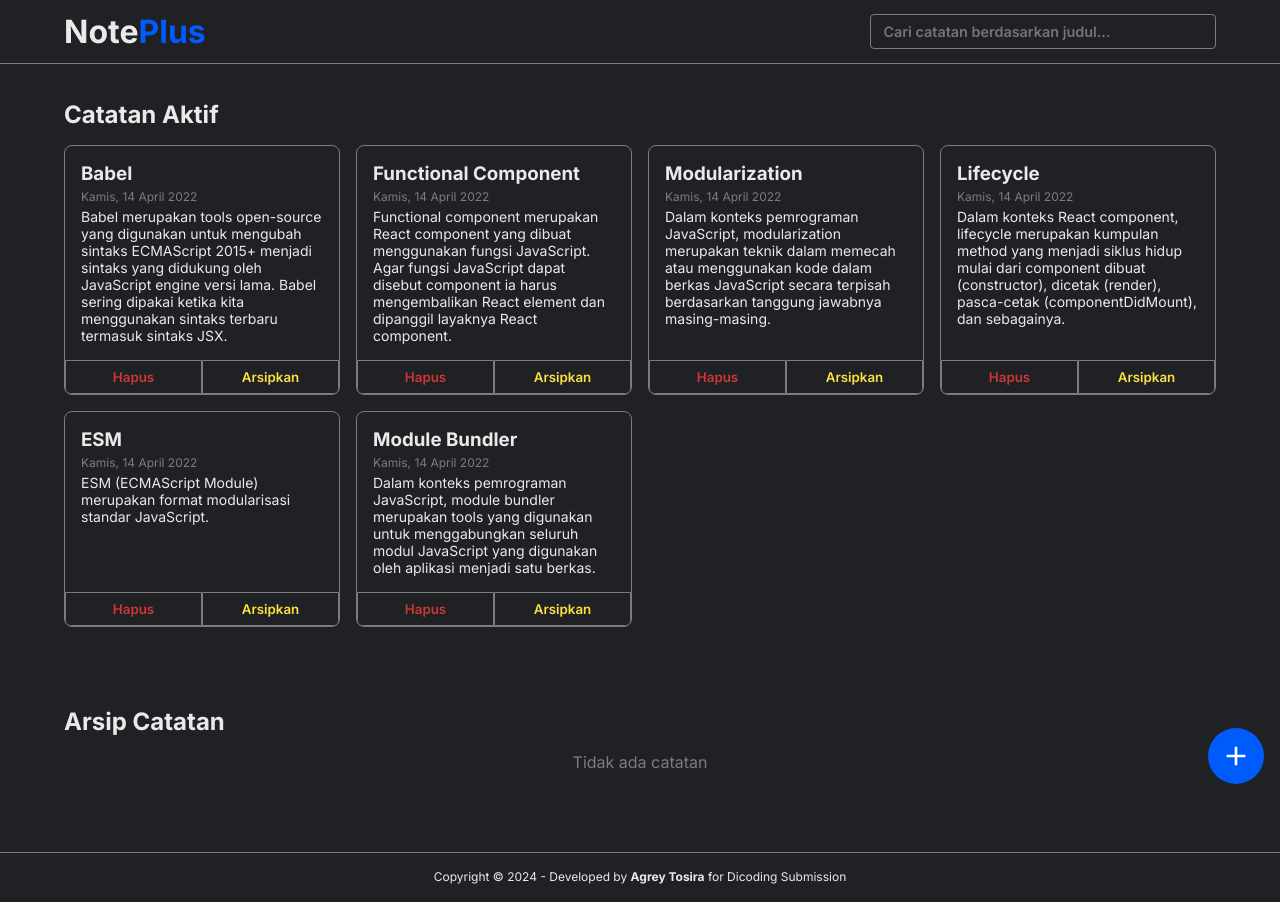
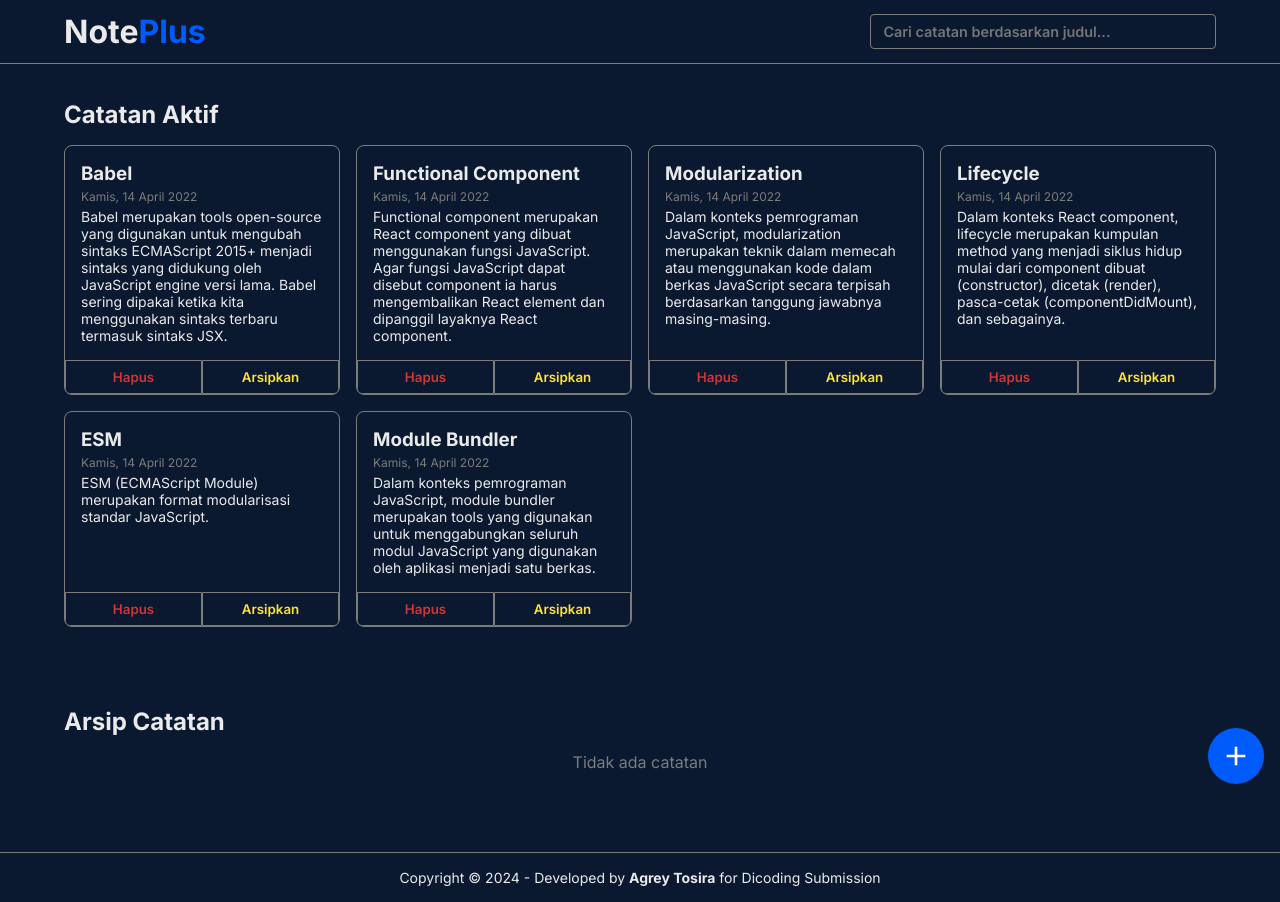
Before and after one commit to agreytosira/noteplus, a React (Vite) app: page / in a window 1280 px wide. Built offline with nearby package versions, Linux system fonts and the light colour scheme.

Commit message:
feat: use sweetalert2 and fix styling

```diff
--- a/package.json
+++ b/package.json
@@ -13,7 +13,8 @@
     "dependencies": {
         "react": "^18.0.0",
         "react-dom": "^18.0.0",
-        "sass": "^1.70.0"
+        "sass": "^1.70.0",
+        "sweetalert2": "^11.10.4"
     },
     "devDependencies": {
         "@vitejs/plugin-react": "^4.0.0",
--- a/src/components/NoteAddModal.jsx
+++ b/src/components/NoteAddModal.jsx
@@ -1,4 +1,5 @@
 import React, { Component } from 'react'
+import Swal from 'sweetalert2'
 
 class NoteAddModal extends Component {
   constructor(props) {
@@ -38,6 +39,13 @@ class NoteAddModal extends Component {
       body: this.state.body
     })
 
+    Swal.fire({
+      title: 'Berhasil Tambah Catatan',
+      text: `Catatan dengan judul ${this.state.title} berhasil ditambahkan`,
+      icon: 'success',
+      timer: 1000,
+      showConfirmButton: false
+    })
     this.props.closeHandler()
   }
 
--- a/src/components/NoteItem.jsx
+++ b/src/components/NoteItem.jsx
@@ -1,5 +1,27 @@
 import React from 'react'
 import showFormattedDate from '../utils/format'
+import Swal from 'sweetalert2'
+
+function confirmDelete(id, onDelete, title) {
+  Swal.fire({
+    title: 'Yakin hapus data catatan?',
+    text: 'Kamu tidak akan bisa mengembalikan catatan yang sudah dihapus!',
+    icon: 'warning',
+    showCancelButton: true,
+    confirmButtonText: 'Ya, hapus!',
+    cancelButtonText: 'Batal'
+  }).then((result) => {
+    if (result.isConfirmed) {
+      onDelete(id)
+      Swal.fire({
+        title: 'Berhasil!',
+        text: `Catatan dengan judul ${title} berhasil dihapus`,
+        icon: 'success',
+        confirmButtonText: 'OK'
+      })
+    }
+  })
+}
 
 function NoteItem({ id, title, body, createdAt, toggleArchived, onDelete, archived }) {
   return (
@@ -10,7 +32,7 @@ function NoteItem({ id, title, body, createdAt, toggleArchived, onDelete, archiv
         <p className='note-item__content'>{body}</p>
       </div>
       <div className='note-item__action'>
-        <button onClick={() => onDelete(id)}>Hapus</button>
+        <button onClick={() => confirmDelete(id, onDelete, title)}>Hapus</button>
         <button onClick={() => toggleArchived(id)}>{archived ? 'Pindahkan' : 'Arsipkan'}</button>
       </div>
     </div>
--- a/src/styles/global.scss
+++ b/src/styles/global.scss
@@ -1,6 +1,6 @@
 $white: #eaeaea;
 $grey: #7c7c7c;
-$body: #202124;
+$body: #0a192f;
 $blue: #005bfc;
 $red: #cf3636;
 $yellow: #fde13f;
@@ -40,7 +40,7 @@ textarea {
   border-top: 1px solid $grey;
   text-align: center;
   color: $white;
-  font-size: 12px;
+  font-size: 14px;
 }
 
 // Header
@@ -290,4 +290,13 @@ textarea {
   font-size: 12px;
 }
 
+// Sweetalert
+.swal2-popup,
+.swal2-success-circular-line-right,
+.swal2-success-circular-line-left,
+.swal2-success-fix {
+  background: lighten($color: $body, $amount: 5%) !important;
+  color: $white !important;
+}
+
 @import './responsive';
```
Also changed, not shown: 1 other file (tests, documents, lock files or other folders).
